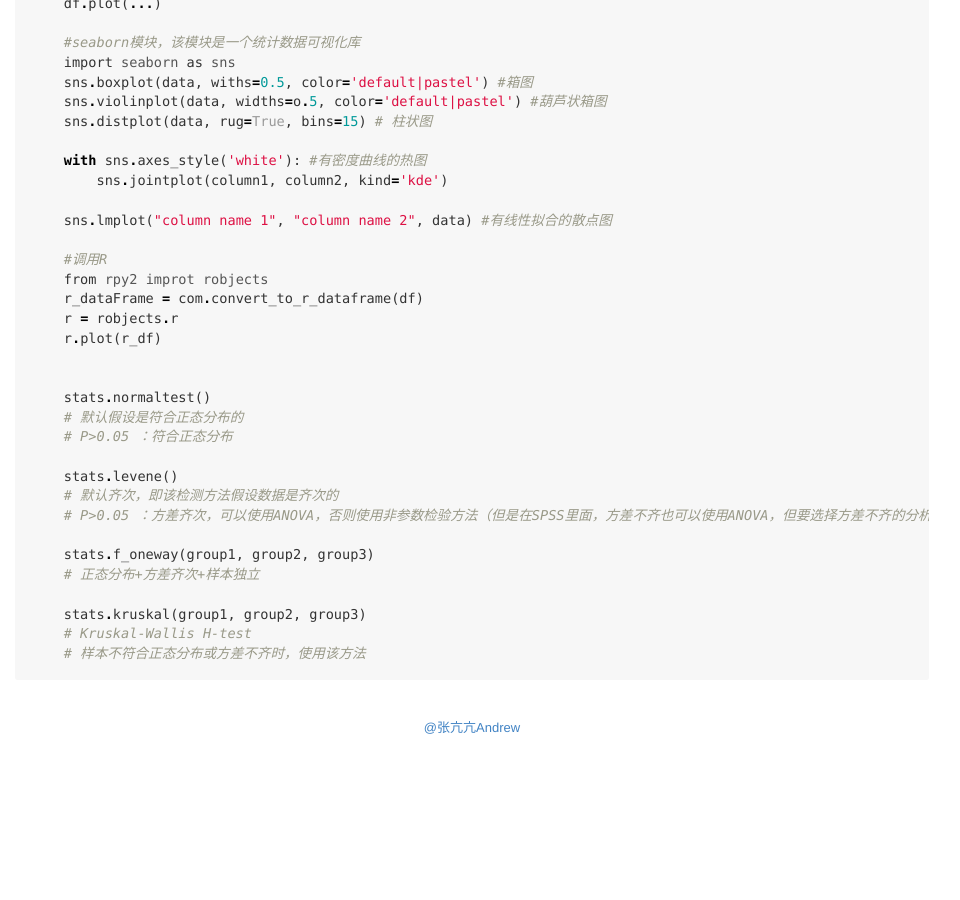
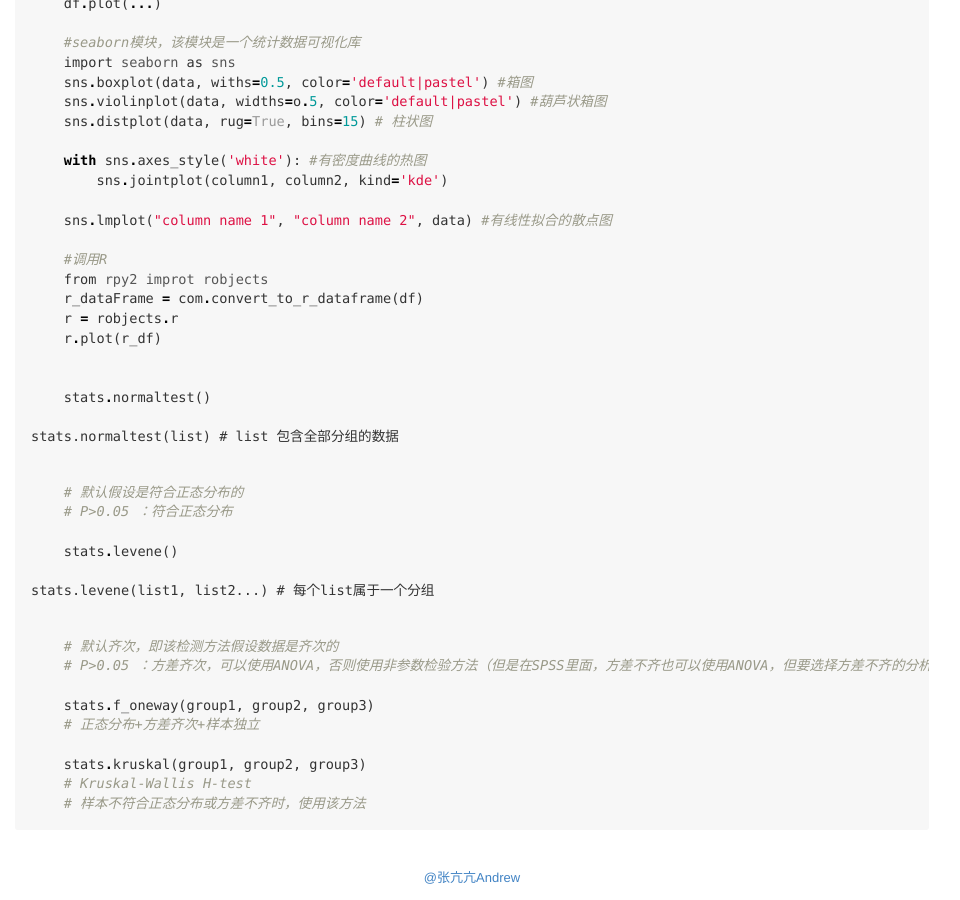
Before and after one commit to zkkandrew/blog-github, a Jekyll site: the page _posts/2017-1-18-BookNotes.html, which Jekyll copies as it is, in a window 1280 px wide and 900 px high, scrolled down 6161 px. Shown: the whole window, without its empty margins (168-1128 px from the left). Built offline with Jekyll 4.4.1, drawn with Linux system fonts in a browser that asks for light colours; before the commit the page ends 6911 px from its top, so only the background shows below that.

Commit message:
Update 2017-1-18-BookNotes.html
add samples of normaltest and levene test.

```diff
--- a/_posts/2017-1-18-BookNotes.html
+++ b/_posts/2017-1-18-BookNotes.html
@@ -334,10 +334,12 @@ logstart</p>
 
 
     <span class="n">stats</span><span class="o">.</span><span class="n">normaltest</span><span class="p">()</span>
+    <p>stats.normaltest(list) # list 包含全部分组的数据</p>
     <span class="c"># 默认假设是符合正态分布的</span>
     <span class="c"># P&gt;0.05 ：符合正态分布</span>
 
     <span class="n">stats</span><span class="o">.</span><span class="n">levene</span><span class="p">()</span>
+    <p>stats.levene(list1, list2...) # 每个list属于一个分组</p>
     <span class="c"># 默认齐次，即该检测方法假设数据是齐次的</span>
     <span class="c"># P&gt;0.05 ：方差齐次，可以使用ANOVA，否则使用非参数检验方法（但是在SPSS里面，方差不齐也可以使用ANOVA，但要选择方差不齐的分析方法如Tamhane&#39;s T2等等）</span>
 
```
